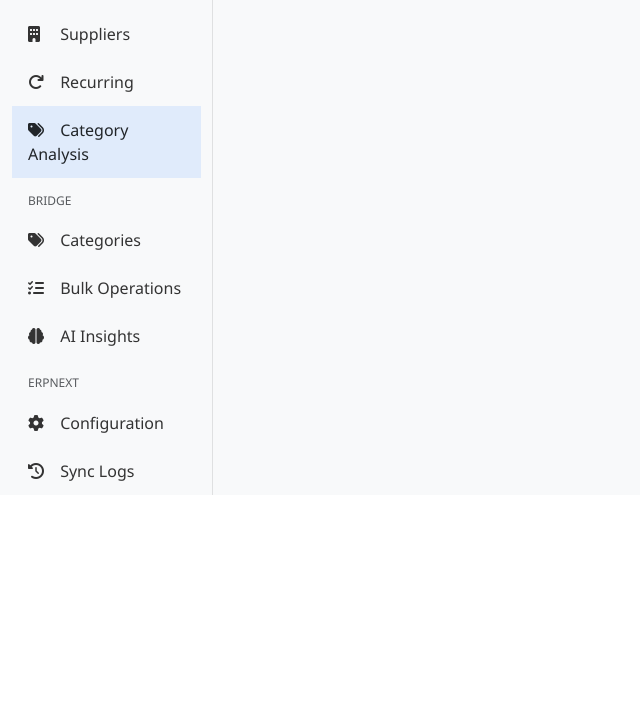
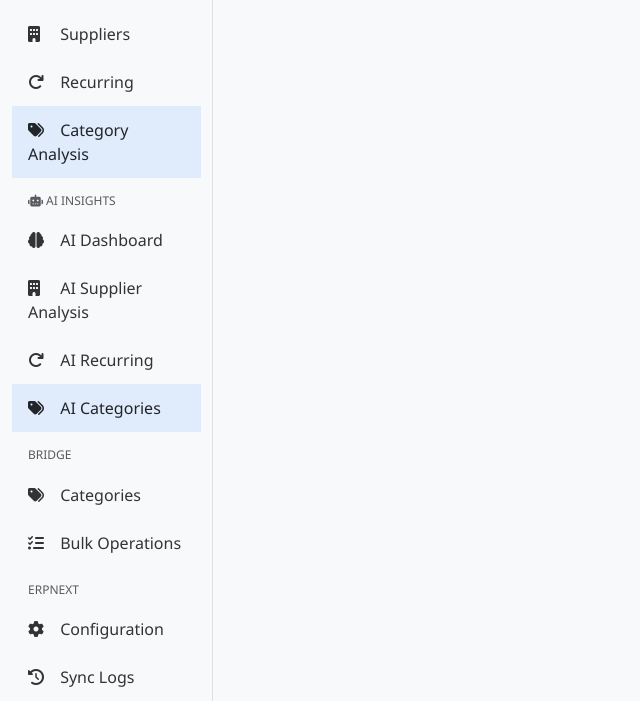
Before and after one commit to MrViincciLeRoy/ls-web, a Flask app: page /ai-insights/categories in a window 1280 px wide. Shown: the part 379-1080 px from the top of the page, without its empty margins (0-640 px from the left). Before the commit the page ends 874 px from the top, so only its background shows below. Run offline with Flask 3, Linux system fonts and the light colour scheme; the visitor is signed in with stand-in values (Sample User, id 1); data that the repository does not hold is empty; parts of the project's set-up code (start-up, migrations or seed data) failed here and were passed over.

Commit message:
Refactor base.html to clean up comments and add AI links
Removed commented sections and added AI insights links to the sidebar.

```diff
--- a/LiquidSuite/lsuite/templates/base.html
+++ b/LiquidSuite/lsuite/templates/base.html
@@ -1,6 +1,3 @@
-<!-- ============================================================
-     lsuite/templates/base.html - Base Template
-     ============================================================ -->
 <!DOCTYPE html>
 <html lang="en">
 <head>
@@ -8,11 +5,8 @@
     <meta name="viewport" content="width=device-width, initial-scale=1.0">
     <title>{% block title %}LSuite - Ledger Suite{% endblock %}</title>
 
-    <!-- Bootstrap CSS -->
     <link href="https://cdn.jsdelivr.net/npm/bootstrap@5.3.0/dist/css/bootstrap.min.css" rel="stylesheet">
-    <!-- Font Awesome -->
     <link rel="stylesheet" href="https://cdnjs.cloudflare.com/ajax/libs/font-awesome/6.4.0/css/all.min.css">
-    <!-- Custom CSS -->
     <link rel="stylesheet" href="{{ url_for('static', filename='css/style.css') }}">
 
     {% block extra_css %}{% endblock %}
@@ -22,7 +16,6 @@
 
     <div class="container-fluid">
         <div class="row">
-            <!-- Sidebar -->
             {% if current_user.is_authenticated %}
             <nav class="col-md-2 d-md-block bg-light sidebar">
                 <div class="position-sticky pt-3">
@@ -77,6 +70,32 @@
                         </li>
 
                         <li class="nav-item mt-3">
+                            <h6 class="sidebar-heading px-3 text-muted">
+                                <i class="fas fa-robot"></i> AI Insights
+                            </h6>
+                        </li>
+                        <li class="nav-item">
+                            <a class="nav-link {% if request.endpoint and 'ai_insights.dashboard' in request.endpoint %}active{% endif %}" href="{{ url_for('ai_insights.dashboard') }}">
+                                <i class="fas fa-brain"></i> AI Dashboard
+                            </a>
+                        </li>
+                        <li class="nav-item">
+                            <a class="nav-link {% if request.endpoint and 'ai_insights.suppliers' in request.endpoint %}active{% endif %}" href="{{ url_for('ai_insights.suppliers') }}">
+                                <i class="fas fa-building"></i> AI Supplier Analysis
+                            </a>
+                        </li>
+                        <li class="nav-item">
+                            <a class="nav-link {% if request.endpoint and 'ai_insights.recurring' in request.endpoint %}active{% endif %}" href="{{ url_for('ai_insights.recurring') }}">
+                                <i class="fas fa-redo"></i> AI Recurring
+                            </a>
+                        </li>
+                        <li class="nav-item">
+                            <a class="nav-link {% if request.endpoint and 'ai_insights.categories' in request.endpoint %}active{% endif %}" href="{{ url_for('ai_insights.categories') }}">
+                                <i class="fas fa-tags"></i> AI Categories
+                            </a>
+                        </li>
+
+                        <li class="nav-item mt-3">
                             <h6 class="sidebar-heading px-3 text-muted">Bridge</h6>
                         </li>
                         <li class="nav-item">
@@ -89,11 +108,7 @@
                                 <i class="fas fa-tasks"></i> Bulk Operations
                             </a>
                         </li>
-                        <li class="nav-item">
-    <a class="nav-link" href="{{ url_for('ai_insights.dashboard') }}">
-        <i class="fas fa-brain"></i> AI Insights
-    </a>
-                        </li>
+
                         <li class="nav-item mt-3">
                             <h6 class="sidebar-heading px-3 text-muted">ERPNext</h6>
                         </li>
@@ -112,7 +127,6 @@
             </nav>
             {% endif %}
 
-            <!-- Main content -->
             <main class="col-md-10 ms-sm-auto px-md-4">
                 {% include 'components/flash_messages.html' %}
 
@@ -121,11 +135,8 @@
         </div>
     </div>
 
-    <!-- jQuery -->
     <script src="https://code.jquery.com/jquery-3.6.0.min.js"></script>
-    <!-- Bootstrap JS -->
     <script src="https://cdn.jsdelivr.net/npm/bootstrap@5.3.0/dist/js/bootstrap.bundle.min.js"></script>
-    <!-- Custom JS -->
     <script src="{{ url_for('static', filename='js/app.js') }}"></script>
 
     {% block extra_js %}{% endblock %}
```
